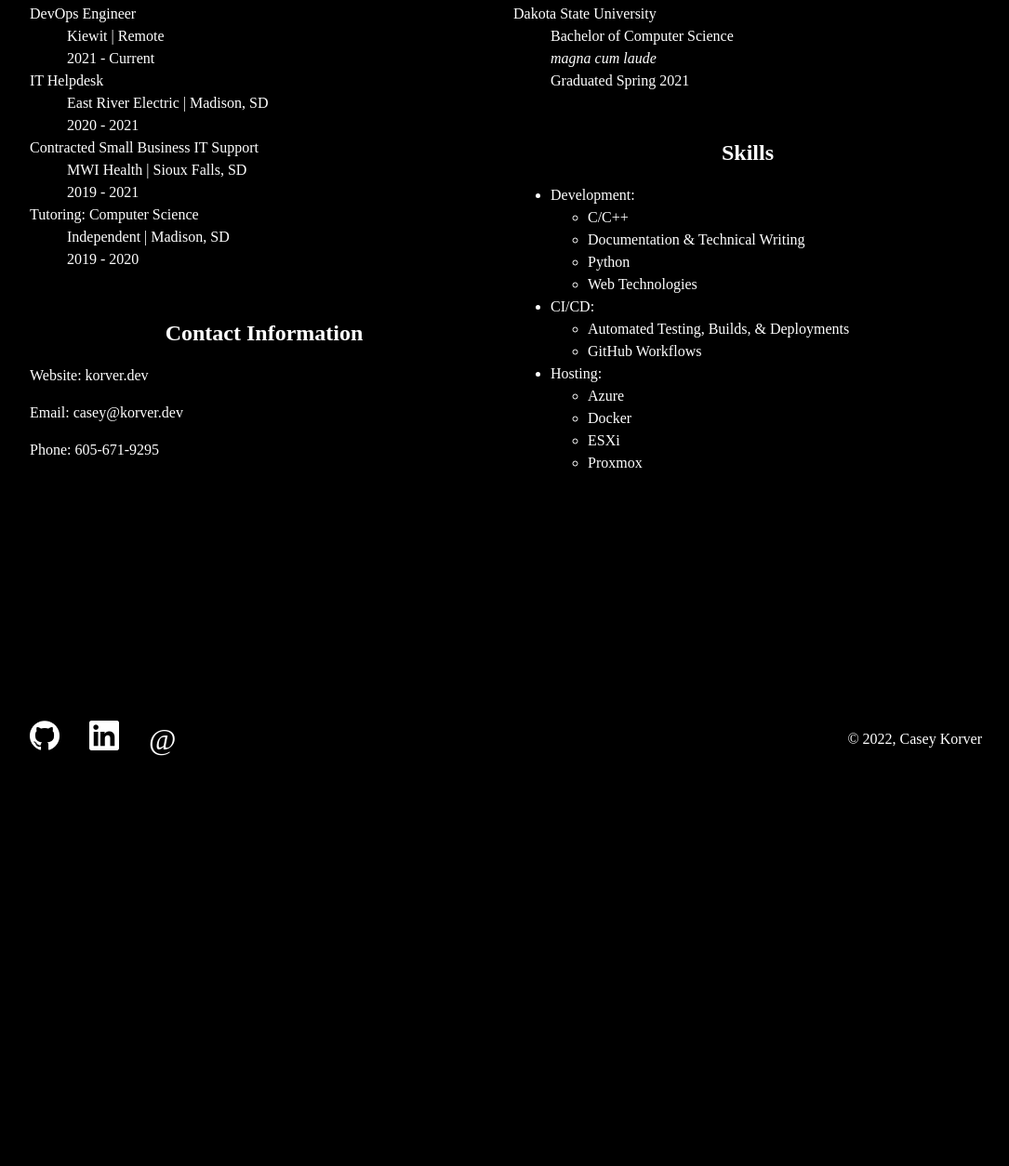
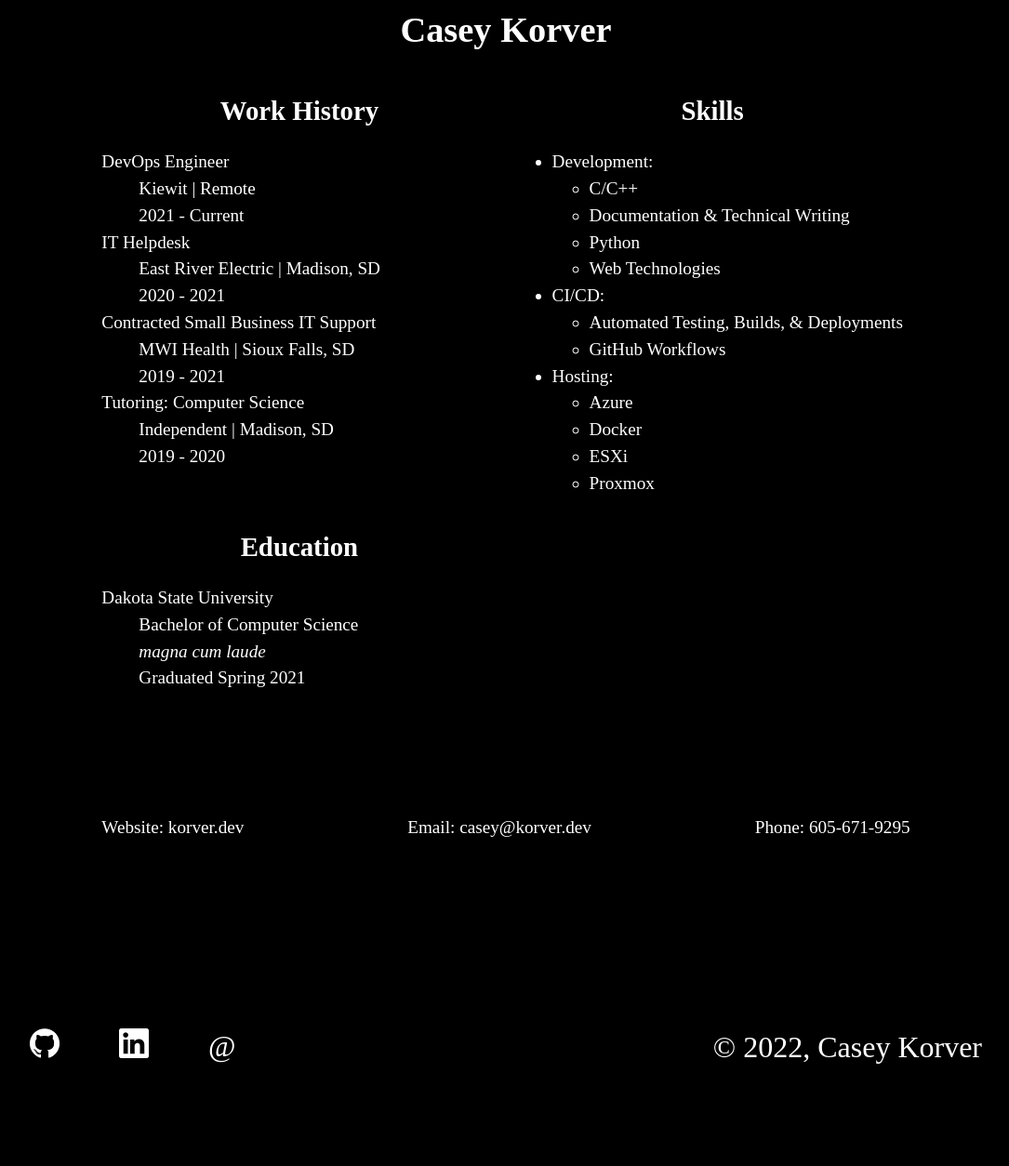
Before and after one commit to Casey-Kiewit/korver.dev, a website: page src/resume.html in a window 1280 px wide. Shown: the part 272-1526 px from the top of the page at 93% size, without its empty margins (96-1181 px from the left). Before the commit the page ends 1131 px from the top, so only its background shows below. Drawn offline with Linux system fonts and the light colour scheme.

Commit message:
Improved print formatting and simplified CSS

```diff
--- a/src/css/main.css
+++ b/src/css/main.css
@@ -30,6 +30,10 @@ ul, dd, dt {
     fill: white;
 }
 
+main {
+    margin: 0 auto;
+}
+
 /* Footer */
 
 footer img {
@@ -43,6 +47,7 @@ footer img {
 header, footer {
     align-items: center;
     display: flex;
+    font-size: 2em;
     height: 8em;
     justify-content: space-between;
 }
@@ -53,7 +58,3 @@ nav {
     gap: 2em;
     height: inherit;
 }
-
-nav a {
-    font-size: 2em;
-}
--- a/src/css/resume.css
+++ b/src/css/resume.css
@@ -1,11 +1,16 @@
+main {
+    font-size: larger;
+    width: 230mm;
+}
+
 main h1 {
     text-align: center;
 }
 
 #grid {
     display: grid;
+    gap: 1em;
     grid: repeat(4, 1fr) / repeat(2, 1fr);
-    gap: 1em;
 }
 
 section h2 {
@@ -18,21 +23,28 @@ section h2 {
 }
 
 #education {
-    grid-column: 2;
-    grid-row: 1;
-}
-
-#contact {
     grid-column: 1;
-    grid-row: 3 / span 4;
+    grid-row: 3;
 }
 
 #skills {
     grid-column: 2;
-    grid-row: 2 / span 4;
+    grid-row: 1 / span 3;
+}
+
+#contact {
+    align-items: center;
+    display: flex;
+    grid-column: 1 / span 2;
+    grid-row: 4;
+    justify-content: space-between;
 }
 
 @media print {
+    body {
+        width: 100%;
+    }
+
     header, footer {
         display: none !important;
     }
--- a/src/resume.html
+++ b/src/resume.html
@@ -64,14 +64,6 @@
                 </dl>
             </section>
 
-            <section id="contact">
-                <h2>Contact Information</h2>
-
-                <p><a href="https://korver.dev">Website: korver.dev</a></p>
-                <p><a href="mailto:casey@korver.dev">Email: casey@korver.dev</a></p>
-                <p><a href="tel:6056719295">Phone: 605-671-9295</a></p>
-            </section>
-
             <section id="skills">
                 <h2>Skills</h2>
 
@@ -102,6 +94,12 @@
                     </li>
                 </ul>
             </section>
+
+            <section id="contact">
+                <p><a href="https://korver.dev">Website: korver.dev</a></p>
+                <p><a href="mailto:casey@korver.dev">Email: casey@korver.dev</a></p>
+                <p><a href="tel:6056719295">Phone: 605-671-9295</a></p>
+            </section>
         </article>
     </main>
 
```
